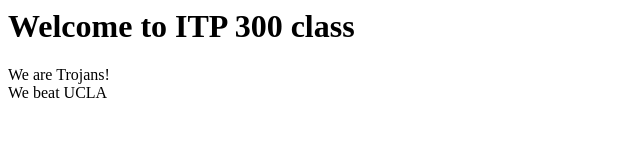
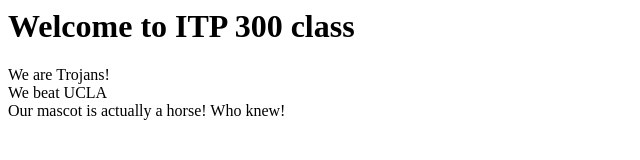
Before and after one commit to bozway/ITP460class, a plain HTML site: page index.html in a window 1280 px wide. Shown: the whole page, without its empty margins (0-640 px from the left). Drawn offline with Linux system fonts and the light colour scheme.

Commit message:
Added more content to index.html

```diff
--- a/index.html
+++ b/index.html
@@ -8,5 +8,6 @@
 		<h1>Welcome to ITP 300 class</h1>
 		<div>We are Trojans!</div>
 		<div>We beat UCLA</div>
+		<div>Our mascot is actually a horse! Who knew!</div>
 	</body>
 </html>
```
